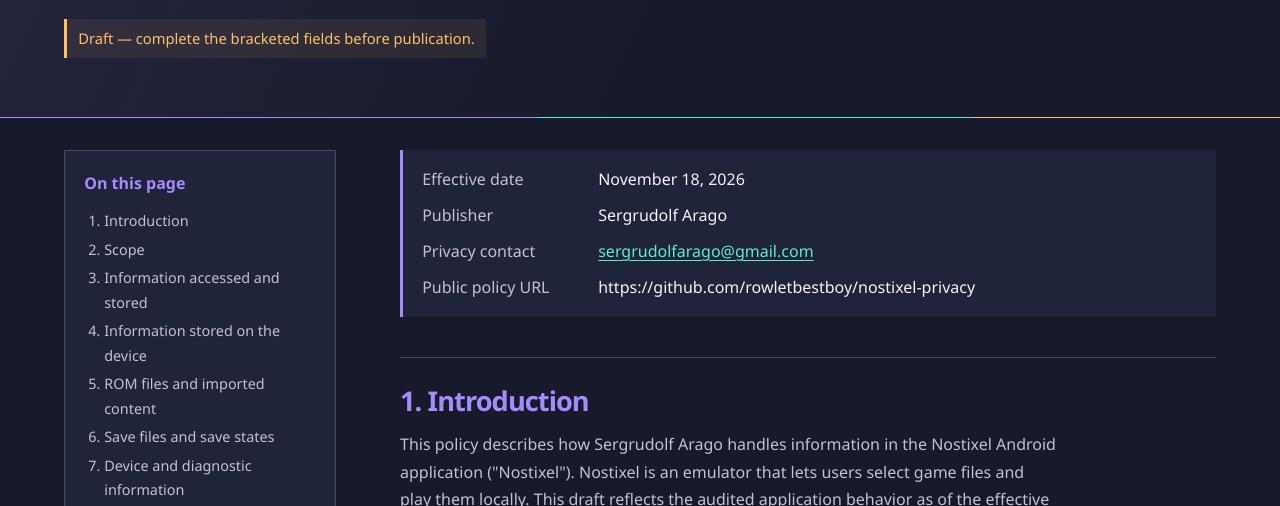
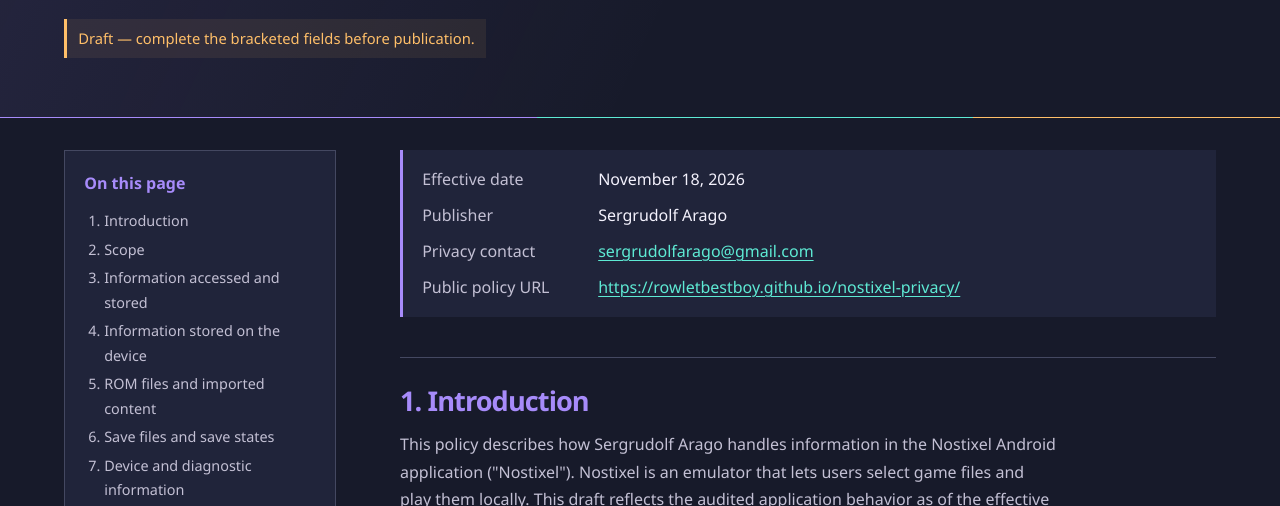
Before and after one commit to rowletbestboy/nostixel-privacy, a plain HTML site: page index.html in a window 1280 px wide. Shown: the part 268-774 px from the top of the page. Drawn offline with Linux system fonts and the light colour scheme.

Commit message:
Update public policy URL with a hyperlink

```diff
--- a/index.html
+++ b/index.html
@@ -405,9 +405,12 @@
             <dd>Sergrudolf Arago</dd>
             <dt>Privacy contact</dt>
             <dd><a href="mailto:sergrudolfarago@gmail.com">sergrudolfarago@gmail.com</a></dd>
-            <dt>Public policy URL</dt>
-            <dd>https://github.com/rowletbestboy/nostixel-privacy</dd>
-          </dl>
+           <dt>Public policy URL</dt>
+            <dd>
+              <a href="https://rowletbestboy.github.io/nostixel-privacy/">
+                https://rowletbestboy.github.io/nostixel-privacy/
+              </a>
+            </dd>
         </section>
 
         <section class="section" id="introduction">
```
